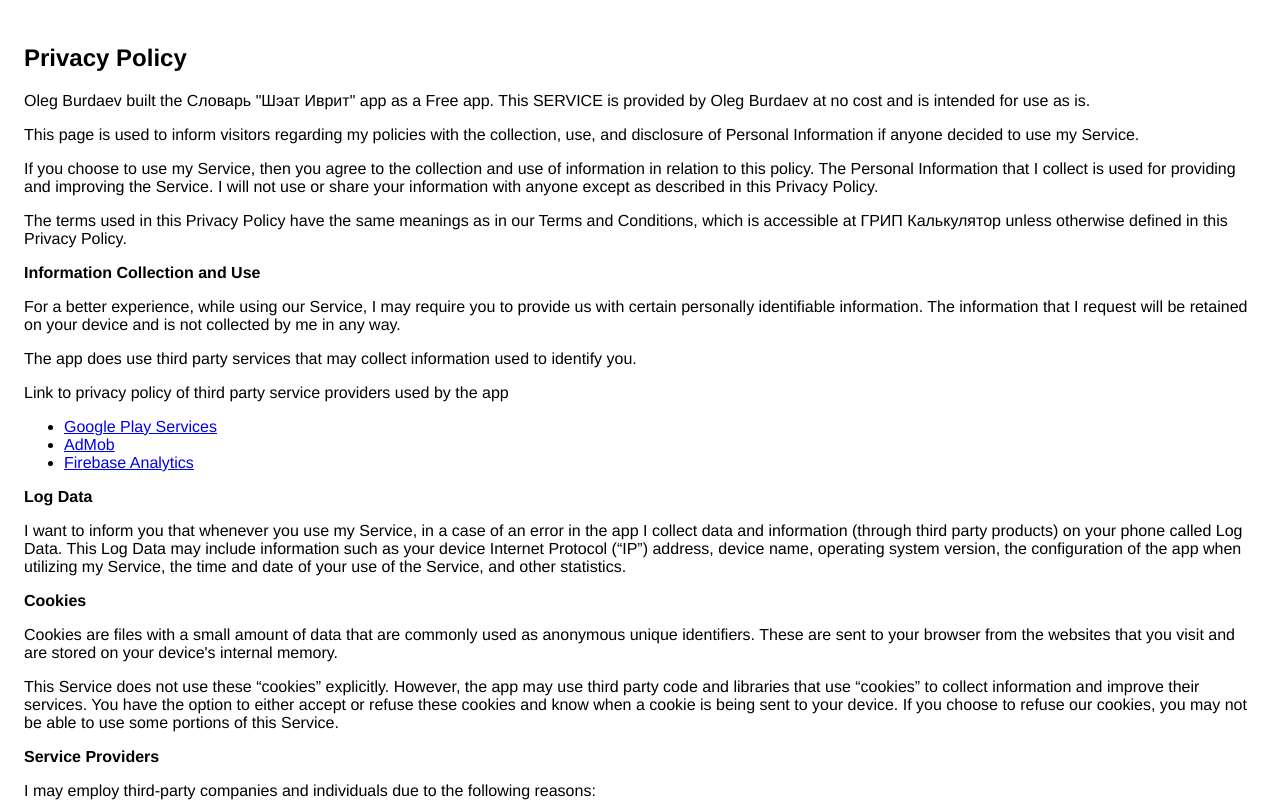
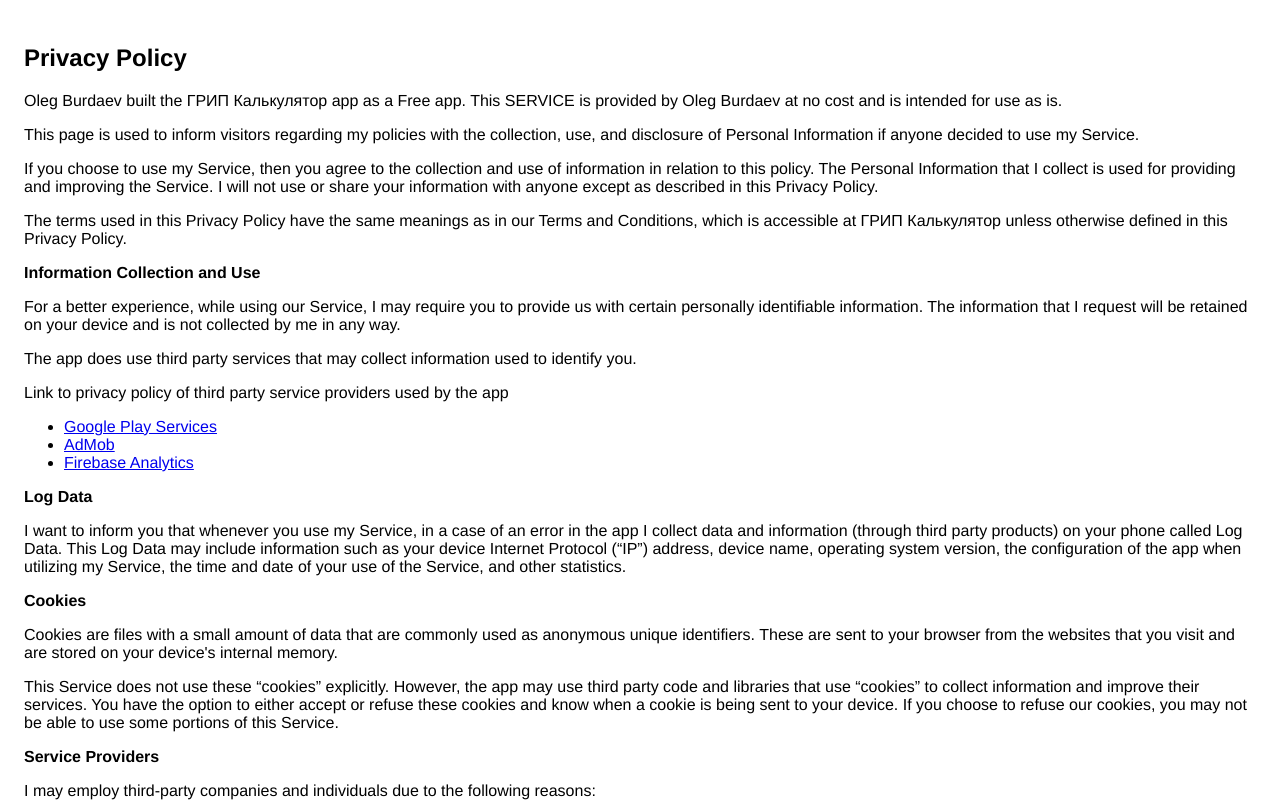
Before and after one commit to dukesrg/dukesrg.github.io, a plain HTML site: page policy/dofcalc.html in a window 1280 px wide. Shown: the top 803 px of the page. Drawn offline with Linux system fonts and the light colour scheme.

Commit message:
Update dofcalc.html

```diff
--- a/policy/dofcalc.html
+++ b/policy/dofcalc.html
@@ -1,4 +1,4 @@
-<!DOCTYPE html><html> <head> <meta charset="utf-8"> <meta name="viewport" content="width=device-width"> <title>Privacy Policy</title> <style>body{font-family: "Helvetica Neue", Helvetica, Arial, sans-serif; padding:1em;}</style></head> <body><h2>Privacy Policy</h2> <p> Oleg Burdaev built the Словарь "Шэат Иврит" app as a Free app. This SERVICE is provided by Oleg Burdaev at no cost and is intended for use as is.
+<!DOCTYPE html><html> <head> <meta charset="utf-8"> <meta name="viewport" content="width=device-width"> <title>Privacy Policy</title> <style>body{font-family: "Helvetica Neue", Helvetica, Arial, sans-serif; padding:1em;}</style></head> <body><h2>Privacy Policy</h2> <p> Oleg Burdaev built the ГРИП Калькулятор app as a Free app. This SERVICE is provided by Oleg Burdaev at no cost and is intended for use as is.
                   </p> <p>This page is used to inform visitors regarding my policies with the collection, use, and
                     disclosure of Personal Information if anyone decided to use my Service.
                   </p> <p>If you choose to use my Service, then you agree to the collection and use of information in relation
```
